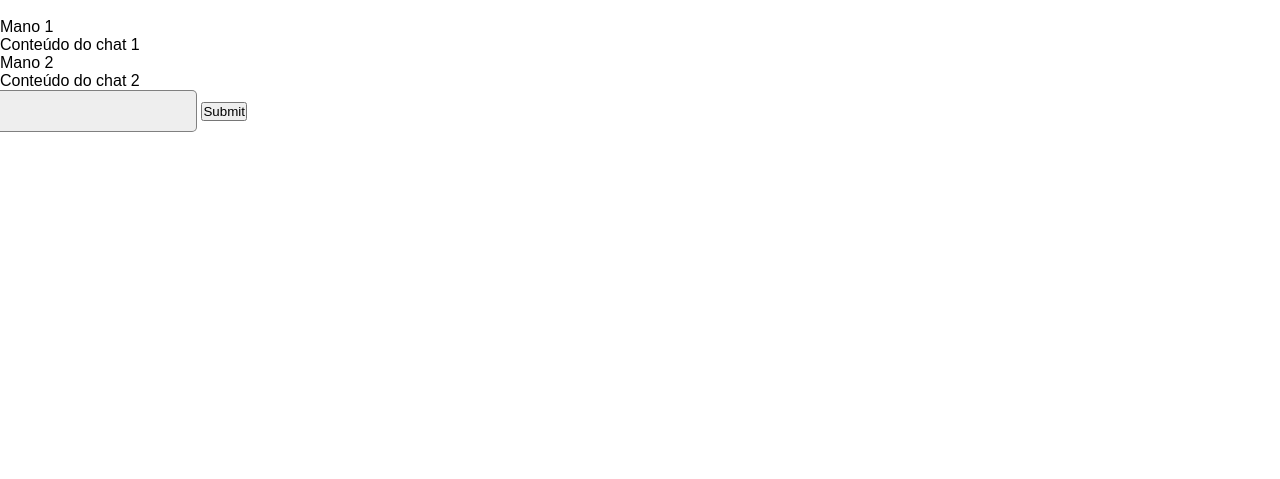
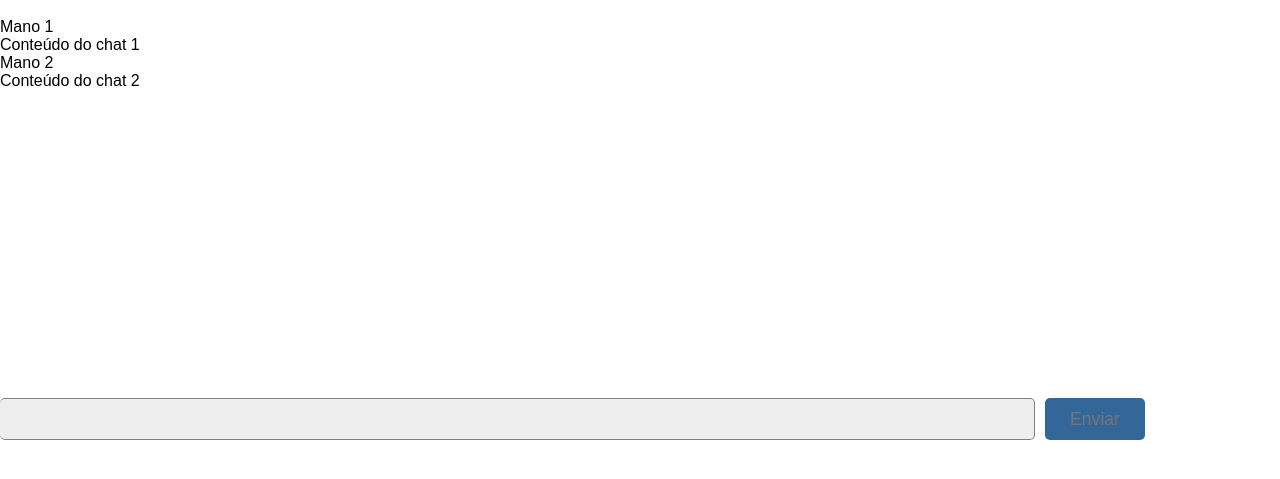
Before and after one commit to renan-dev/demoday-all_helping, a Django app: page /home in a window 1280 px wide. Shown: the top 479 px of the page. Run offline with Django 3.2, Linux system fonts and the light colour scheme; some libraries are stand-ins or nearby versions; some web fonts are replaced.

Commit message:
front_chat

```diff
--- a/allhelping/static/css/style.css
+++ b/allhelping/static/css/style.css
@@ -185,3 +185,29 @@ input[type=number], input[type=text], input[type=email] {
 .form-reg input::placeholder {
     text-decoration: none;
 }
+
+.chat-insert {
+    display: flex;
+    height: 350px;
+    width: 100vw;
+    justify-content: left;
+    align-items: flex-end;
+}
+
+.chat-insert input[type=text] {
+    margin-right: 10px;
+    width: 80%;
+    height: 40px;
+    border-radius: 5px;
+}
+
+.chat-insert #enviar_mensagem {
+    border: none;
+    width: 100px;
+    height: 42px;
+    border-radius: 5px;
+    background-color: #369;
+    color: #fff;
+    font-size: 1.1em;
+    text-align: center;
+}
--- a/allhelping/templates/home.html
+++ b/allhelping/templates/home.html
@@ -20,7 +20,7 @@
 
     <div class="chat-insert">
         <input type="text" required>
-        <input type="submit">
+        <input id="enviar_mensagem" input::placeholdertype="submit" placeholder="Enviar">
     </div>
 </section>
 {% endblock main %}
```
Also changed, not shown: db.sqlite3.
